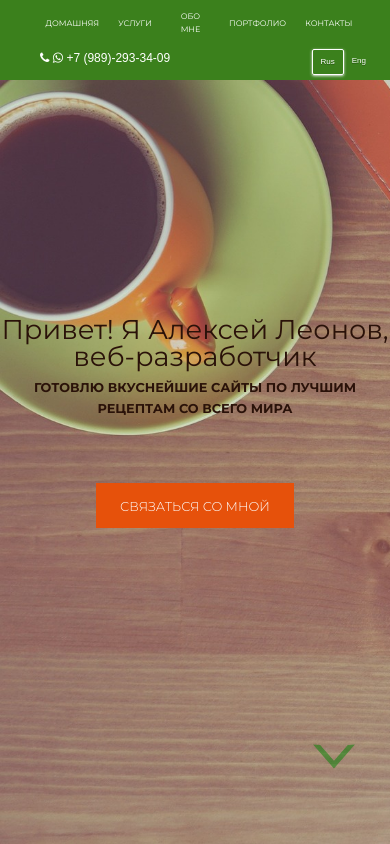
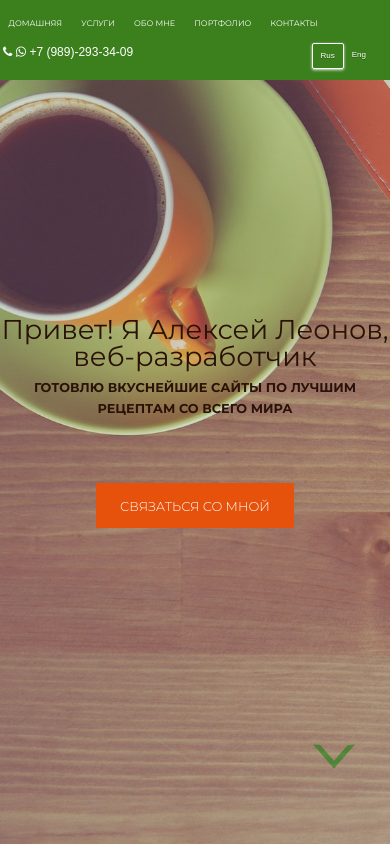
Before and after one commit to axelerleo/portfolio-webdev, a website: page index.html in a window 390 px wide. Shown: the top 844 px of the page. Drawn offline with nearby package versions, Linux system fonts and the light colour scheme.

Commit message:
mobile version fixed

```diff
--- a/index.html
+++ b/index.html
@@ -260,7 +260,7 @@
       </section>
 
       <section class="portfolio" id="anchor-portfolio">
-        <div class="parallax portfolio__header">
+        <div class="parallax portfolio__header desktop">
           <div class="block">
             <img src="./img/portfolio.jpg" data-speed="1" class="img-parallax main-parallax luxy-el " data-speed-y="-10" data-offset="400" />
             <h3 data-speed="-2" class="heading-3 text-parallax">
@@ -269,6 +269,15 @@
             </h3>
           </div>
         </div>
+        <div class="parallax portfolio__header mobile">
+            <div class="block">
+              <img src="./img/portfolio.jpg" data-speed="1" class="img-parallax main-parallax luxy-el " data-speed-y="-10" data-offset="600" />
+              <h3 data-speed="-2" class="heading-3 text-parallax">
+                <span class="rus">Портфолио</span>
+                <span class="english">Portfolio</span>
+              </h3>
+            </div>
+          </div>
         <div class="portfolio-container">
           <div class="projects-container">
             <div class="project-box">
@@ -472,7 +481,7 @@
                 is documentation for it) - RESTful, JSON API, GraphQL.</span>
             </p>
           </div>
-          <div id="myCanvasContainer">
+          <div id="myCanvasContainer" class = "desktop">
             <canvas width="500" height="500" id="myCanvas">
               <p>
                 Anything in here will be replaced on browsers that support the
@@ -480,6 +489,14 @@
               </p>
             </canvas>
           </div>
+          <div id="myCanvasContainerMob" class = "mobile">
+              <canvas width="300" height="300" id="myCanvasMob">
+                <p>
+                  Anything in here will be replaced on browsers that support the
+                  canvas element
+                </p>
+              </canvas>
+            </div>
           <div id="tags">
             <ul>
               <li>
@@ -555,7 +572,7 @@
         <div class="parallax contacts__header mobile">
             <div class="block">
               <img src="./img/contacts.jpg" data-speed="1" class="img-parallax main-parallax luxy-el" data-speed-y="-10"
-                data-offset="800" />
+                data-offset="900" />
               <h3 data-speed="-2" class="heading-3 text-parallax">
                 <span class="rus">Контакты</span>
                 <span class="english">Contacts</span>
--- a/js/scripts.js
+++ b/js/scripts.js
@@ -136,6 +136,21 @@ window.addEventListener("load", function() {
     document.getElementById("myCanvasContainer").style.display = "none";
   }
 
+  try {
+    TagCanvas.Start("myCanvasMob", "tags", {
+      textColour: "rgb(230, 81, 11)",
+      outlineColour: "rgb(59, 128, 28)",
+      reverse: true,
+      depth: 1.0,
+      maxSpeed: 0.05,
+      freezeActive: true,
+      wheelZoom: false
+    });
+  } catch (e) {
+    // something went wrong, hide the canvas container
+    document.getElementById("myCanvasContainerMob").style.display = "none";
+  }
+
   luxy.init({
     wrapper: "#luxy",
     targets: ".luxy-el",
--- a/sass/_about.scss
+++ b/sass/_about.scss
@@ -39,8 +39,16 @@
     rgba(60, 128, 28, 0.08),
     rgba(60, 128, 28, 0.3)
   );
+}
 
-  @include respond(tab-port) {
-    scale: 0.7;
-  }
+#myCanvasContainerMob {
+  margin: 3rem;
+  padding: 1rem;
+
+  border-radius: 100%;
+  background: radial-gradient(
+    at center center,
+    rgba(60, 128, 28, 0.08),
+    rgba(60, 128, 28, 0.3)
+  );
 }
--- a/sass/_contacts.scss
+++ b/sass/_contacts.scss
@@ -11,9 +11,14 @@
     margin: 5rem auto;
     grid-gap: 2rem;
     align-items: center;
+
     @include respond(tab-port) {
       width: 90%;
       grid-template-columns: 10rem 1fr;
+    }
+    @include respond(phone) {
+      width: 90%;
+      grid-template-columns: 5rem 1fr;
     }
     &-text {
       font-size: 4rem;
@@ -41,6 +46,10 @@
     font-size: $font-size;
     overflow: hidden;
     position: relative;
+    @include respond(phone) {
+      width: 40px;
+      height: 40px;
+    }
 
     i {
       position: relative;
--- a/sass/_header.scss
+++ b/sass/_header.scss
@@ -18,6 +18,9 @@
   &__contacts {
     margin-left: 5rem;
     font-size: 1.5rem;
+    @include respond(phone) {
+      margin-left: 3px;
+    }
   }
   @include respond(tab-land) {
     width: 80%;
@@ -42,6 +45,9 @@
   }
   @include respond(tab-port) {
     margin-bottom: 1rem;
+  }
+  @include respond(phone) {
+    margin-left: 3px;
   }
 
   grid-gap: 1rem;
--- a/sass/_home.scss
+++ b/sass/_home.scss
@@ -23,15 +23,15 @@
   }
 
   &__arrows {
-    width: 12rem;
+    width: 100px;
     height: 7rem;
     grid-row: 1/2;
     grid-column: 1/2;
     z-index: 101;
     justify-self: center;
     position: absolute;
-    left: 50%;
-    margin-left: -3rem;
+    // left: 50%;
+    // margin-left: -3rem;
     top: 47vh;
     opacity: 0.7;
 
--- a/sass/_projects.scss
+++ b/sass/_projects.scss
@@ -5,6 +5,9 @@
   display: flex;
   flex-wrap: wrap;
   justify-content: space-around;
+  @include respond(phone) {
+    width: 100%;
+  }
 }
 .project-box {
   position: relative;
@@ -15,6 +18,9 @@
   box-shadow: 3px 2px 17px 0px rgba(50, 50, 50, 0.9);
   background-color: #1c1d21;
   overflow: hidden;
+  @include respond(phone) {
+    height: 24.5rem;
+  }
 }
 .skill-container {
   width: 15rem;
@@ -26,6 +32,10 @@
   flex-wrap: wrap;
   justify-content: space-around;
   overflow: hidden;
+  @include respond(phone) {
+    width: 23rem;
+    height: 15rem;
+  }
 }
 .skill {
   display: flex;
@@ -90,6 +100,10 @@
   margin: 0px;
   padding-left: 15px;
   padding-top: 15px;
+  @include respond(phone) {
+    padding-top: 5px;
+    line-height: 1;
+  }
 }
 .project-link:link,
 .project-link:visited {
@@ -101,9 +115,15 @@
   font-family: "Roboto Mono", monospace;
   font-size: 12px;
   margin-top: 0px;
+  @include respond(phone) {
+    font-size: 10px;
+  }
 }
 .project-box:hover .project-card-footer {
   transform: translateY(-65px);
+  @include respond(phone) {
+    transform: translateY(-110px);
+  }
 }
 .project-box:hover img {
   filter: grayscale(70%);
--- a/sass/_services.scss
+++ b/sass/_services.scss
@@ -43,6 +43,9 @@
     @include respond(tab-port) {
       width: 25rem;
       font-size: 1.3rem;
+    }
+    @include respond(phone) {
+      width: 23rem;
     }
   }
   &--description {
@@ -117,6 +120,9 @@
   @include respond(tab-port) {
     left: 135px;
   }
+  @include respond(phone) {
+    left: 110px;
+  }
 }
 
 .tabs input {
@@ -130,6 +136,9 @@
   color: #4f5966;
   background: #dee8f2;
   cursor: pointer;
+  @include respond(phone) {
+    width: 15rem;
+  }
 }
 .tabs input:checked + label {
   color: white;
```
Also changed, not shown: css/style.css, dist/index.html.
